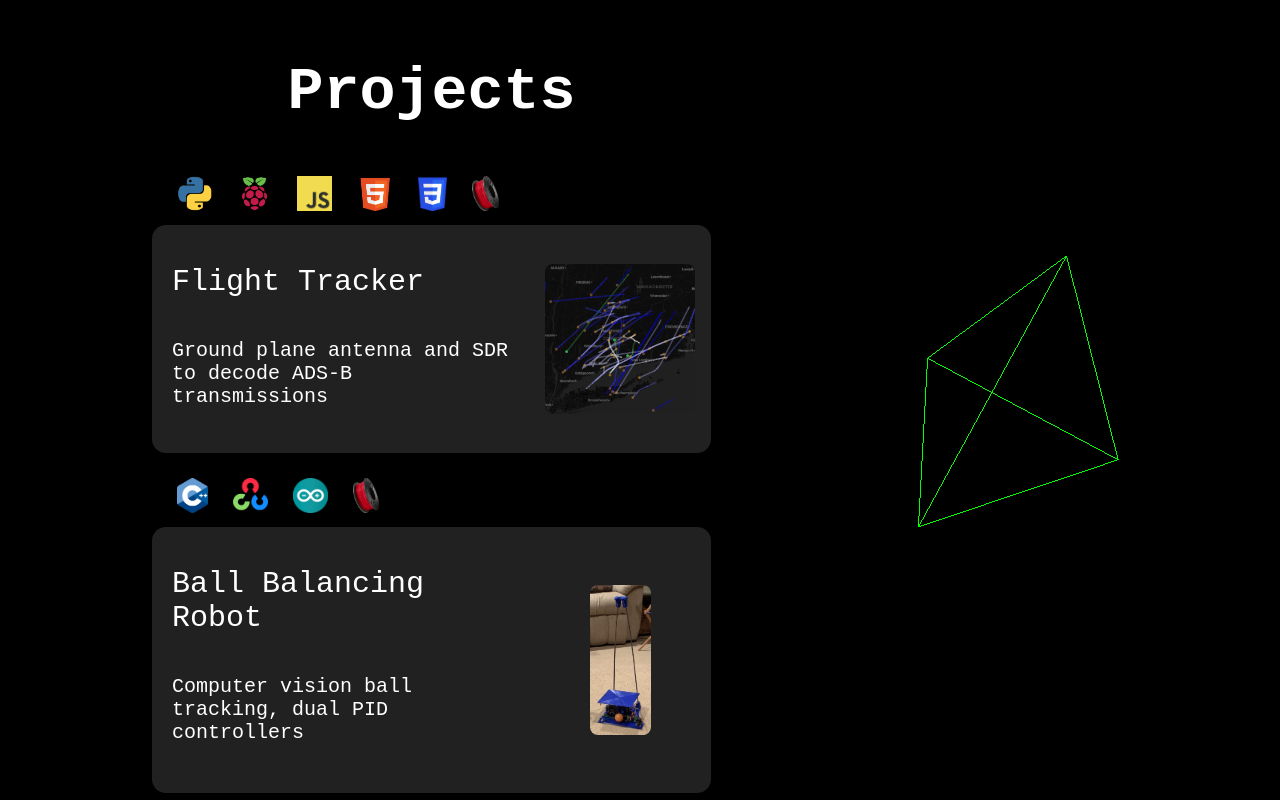
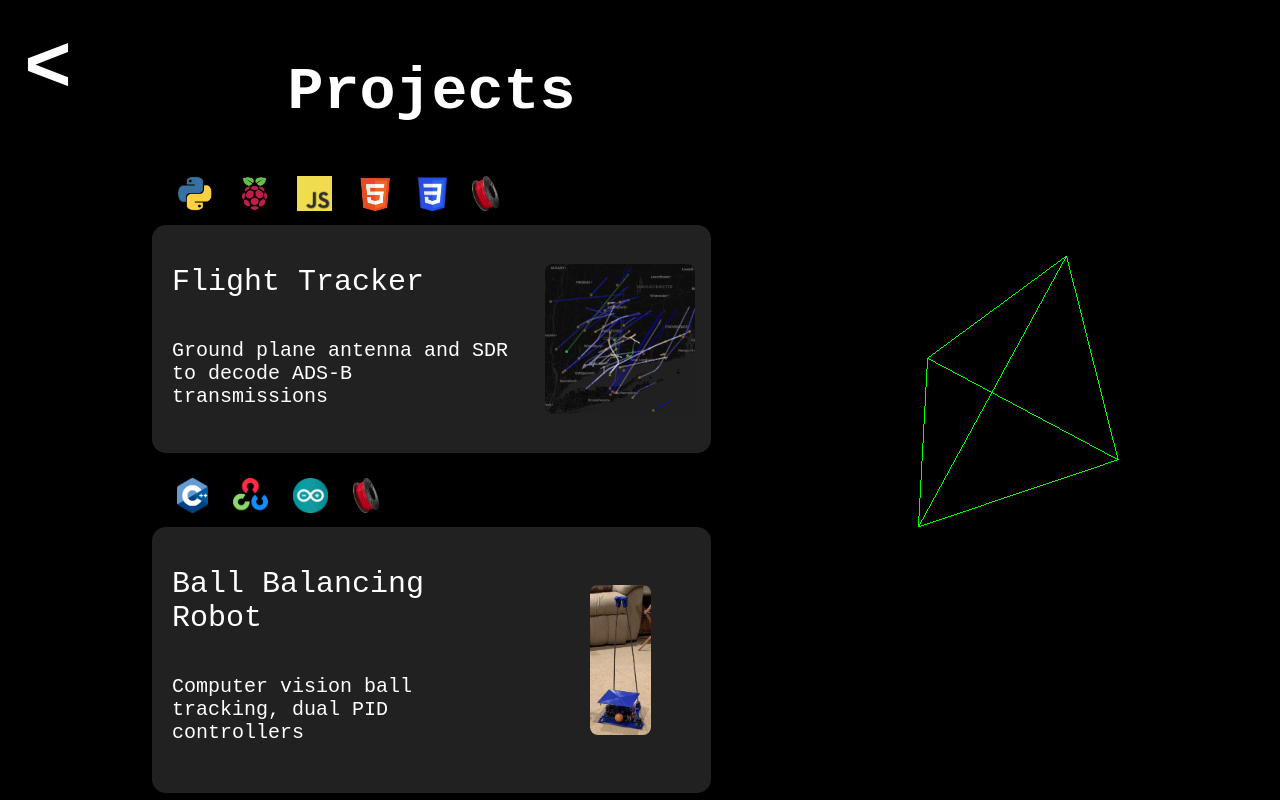
Before and after one commit to mbryant2025/portfolio-v2, a React (Create React App) app: page /projects in a window 1280 px wide. Shown: the top 800 px of the page. Built offline with nearby package versions, Linux system fonts and the light colour scheme.

Commit message:
back button

```diff
--- /dev/null
+++ b/src/components/BackButton.tsx
@@ -0,0 +1,13 @@
+import React from 'react';
+import './styles/back.css'
+
+const BackButton: React.FC = () => {
+
+    return (
+        <div>
+            <a href="javascript:history.back()"  className="back-button">&lt;</a>
+        </div>
+    );
+}
+
+export default BackButton;
--- a/src/components/Polyhedron.tsx
+++ b/src/components/Polyhedron.tsx
@@ -9,15 +9,30 @@ type PolyhedronType = 'tetrahedron' | 'cube' | 'octahedron' | 'dodecahedron' | '
 
 const Polyhedron: React.FC<PolyhedronProps> = ({ type }) => {
   const containerRef = useRef<HTMLDivElement>(null);
+  const rendererRef = useRef<THREE.WebGLRenderer | null>(null);
+  const sceneRef = useRef<THREE.Scene | null>(null);
+  const cameraRef = useRef<THREE.PerspectiveCamera | null>(null);
 
   useEffect(() => {
     if (containerRef.current) {
-        const scene = new THREE.Scene();
-        const camera = new THREE.PerspectiveCamera(75, window.innerWidth / window.innerHeight, 0.1, 1000);
+      if (!rendererRef.current) {
+        rendererRef.current = new THREE.WebGLRenderer();
+        rendererRef.current.setSize(window.innerWidth, window.innerHeight);
+        containerRef.current.appendChild(rendererRef.current.domElement);
+      }
 
-        const renderer = new THREE.WebGLRenderer();
-        renderer.setSize(window.innerWidth, window.innerHeight);
-        containerRef.current.appendChild(renderer.domElement);
+      if (!sceneRef.current) {
+        sceneRef.current = new THREE.Scene();
+      }
+
+      if (!cameraRef.current) {
+        cameraRef.current = new THREE.PerspectiveCamera(75, window.innerWidth / window.innerHeight, 0.1, 1000);
+        cameraRef.current.position.z = 5;
+      }
+
+      const scene = sceneRef.current;
+      const camera = cameraRef.current;
+      const renderer = rendererRef.current;
 
       const polyhedronTypes: Record<PolyhedronType, THREE.BufferGeometry> = {
         tetrahedron: new THREE.TetrahedronGeometry(1.5, 0),
@@ -30,7 +45,7 @@ const Polyhedron: React.FC<PolyhedronProps> = ({ type }) => {
       const geometry = polyhedronTypes[type as PolyhedronType];
 
       const edges = new THREE.EdgesGeometry(geometry);
-        const poly = new THREE.LineSegments( edges, new THREE.LineBasicMaterial( { color: 0x00ff00 } ) );
+      const poly = new THREE.LineSegments(edges, new THREE.LineBasicMaterial({ color: 0x00ff00 }));
 
       poly.position.x = -0.5;
       poly.position.y = 0;
@@ -41,8 +56,6 @@ const Polyhedron: React.FC<PolyhedronProps> = ({ type }) => {
       poly.rotation.z = 0.2;
 
       scene.add(poly);
-
-        camera.position.z = 5;
 
       const animate = () => {
         requestAnimationFrame(animate);
@@ -55,10 +68,16 @@ const Polyhedron: React.FC<PolyhedronProps> = ({ type }) => {
       };
 
       animate();
+
+      return () => {
+        scene.remove(poly);
+        poly.geometry.dispose();
+        poly.material.dispose();
+      };
     }
-    });
+  }, [type]);
 
   return <div ref={containerRef} style={{ width: '100%', height: '100vh' }} />;
 };
 
-export default Polyhedron
+export default Polyhedron;
--- /dev/null
+++ b/src/components/styles/back.css
@@ -0,0 +1,18 @@
+.back-button {
+    position: absolute;
+    top: 0;
+    left: 0;
+    margin: 1rem;
+    padding: 0.5rem;
+    border: none;
+    cursor: pointer;
+    font-family: 'Courier New', Courier, monospace;
+    font-size: 80px;
+    color: white;
+    text-decoration:none;
+    font-weight: 600;
+}
+
+.back-button:hover {
+    transform: scale(1.15);
+}
--- /dev/null
+++ b/src/components/styles/skills.css
@@ -0,0 +1,8 @@
+.michael {
+    max-height: 300px;
+    max-width: 300px;
+    border-radius: 50%;
+    margin: auto;
+    display: block;
+    margin-bottom: 50px;
+}
--- a/src/pages/Projects.tsx
+++ b/src/pages/Projects.tsx
@@ -2,6 +2,7 @@ import React, { useEffect, useState } from 'react';
 import ScrollableWidgetPanel from '../components/ScrollableWidgetPanel';
 import WidgetPeekComponent from '../components/WidgetPeekComponent';
 import GeometryWidgetView from '../components/GeometryWidgetView';
+import BackButton from '../components/BackButton';
 import WidgetBar from '../components/WidgetBar';
 import { PeekWidget } from '../types';
 import getFormattedName from '../mapNames';
@@ -64,6 +65,7 @@ const Projects: React.FC<ProjectsProps> = ({ filter }) => {
 
     return (
         <div>
+            <BackButton />
             <GeometryWidgetView
                 scrollWidgets={
                     <ScrollableWidgetPanel title='Projects'>
--- a/src/pages/Skills.tsx
+++ b/src/pages/Skills.tsx
@@ -1,12 +1,22 @@
 import React from 'react';
+import ScrollableWidgetPanel from '../components/ScrollableWidgetPanel';
+import WidgetComponent from '../components/WidgetComponent';
+import BackButton from '../components/BackButton';
+import '../components/styles/skills.css'
 
 
 const Skills: React.FC = () => {
 
 
+  const widget: { title: string, subtitle: string, link: string, image: string } = { title: 'Technical Skills', subtitle: 'Plus relevant experiences', link: '/skills', image: './src/img/skills-thumbnails/programming.png' };
+
   return (
     <div>
-      <h1>Skills</h1>
+      <BackButton />
+      <ScrollableWidgetPanel title='Michael Bryant'>
+        <img src={"/img/michael.jpg"} alt={"Michael Bryant"} className="michael" />
+        <WidgetComponent title={widget.title} subtitle={widget.subtitle} link={widget.link} image={widget.image} />
+      </ScrollableWidgetPanel>
     </div>
   );
 };
```
Also changed, not shown: public/img/michael.jpg (added). Lines whose indentation alone changed are shown as unchanged.
